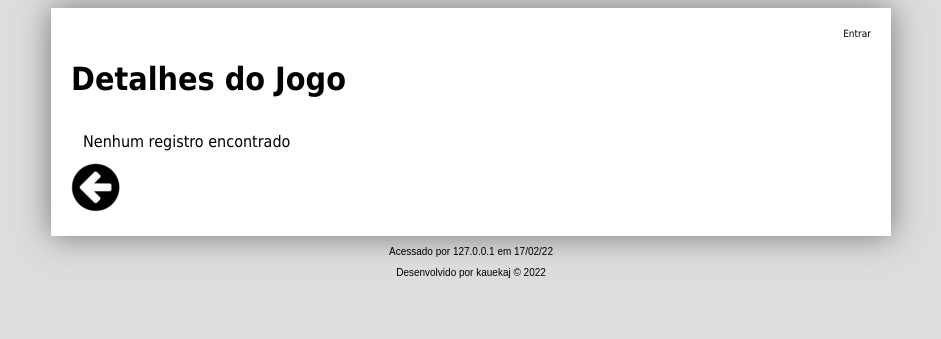
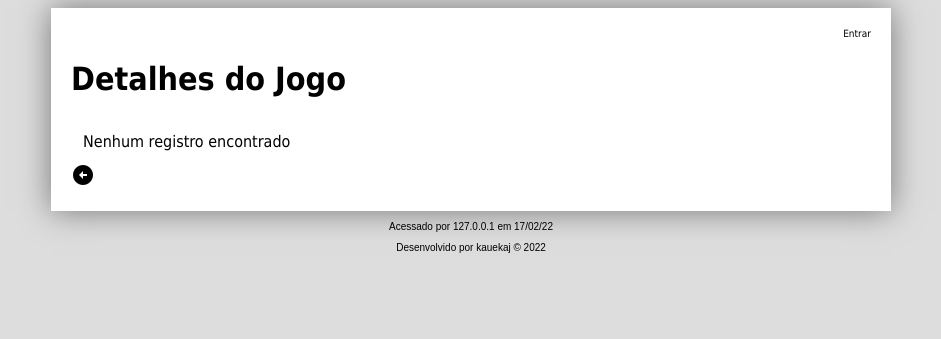
Before and after one commit to kauekaj/listagem-de-jogos, a PHP site: page /detalhes.php in a window 1280 px wide. Shown: the top 339 px of the page, without its empty margins (169-1110 px from the left). Run offline with PHP 8.4, Linux system fonts and the light colour scheme; data that the repository does not hold is empty.

Commit message:
usando icones do google

```diff
--- a/detalhes.php
+++ b/detalhes.php
@@ -5,7 +5,9 @@
     <meta http-equiv="X-UA-Compatible" content="IE=edge">
     <meta name="viewport" content="width=device-width, initial-scale=1.0">
     <link rel="stylesheet" href="style/style.css">
-    <title>Modelo</title>
+    <link href="https://fonts.googleapis.com/icon?family=Material+Icons"
+     rel="stylesheet">
+    <title>Detalhes do Jogo</title>
 </head>
 <body>
     <?php
@@ -38,7 +40,8 @@
             }
             ?>
         </table>
-        <a href="index.php"><img src="./icons/iconback.png"></a>
+        <?php echo voltar() ?>
+
     </div>
     <?php include_once "rodape.php" ?>
 </body>
--- a/includes/funcoes.php
+++ b/includes/funcoes.php
@@ -7,4 +7,7 @@
             return $caminho;
         }
     }
-    ?>
+
+    function voltar() {
+        return "<a href='index.php'><span class='material-icons black01'>arrow_circle_left</span></a>";
+    }
--- a/style/style.css
+++ b/style/style.css
@@ -70,3 +70,7 @@
     font-family: Arial;
     font-size: 10px;
 }
+
+.material-icons.black01 {
+    color: black;
+}
```
